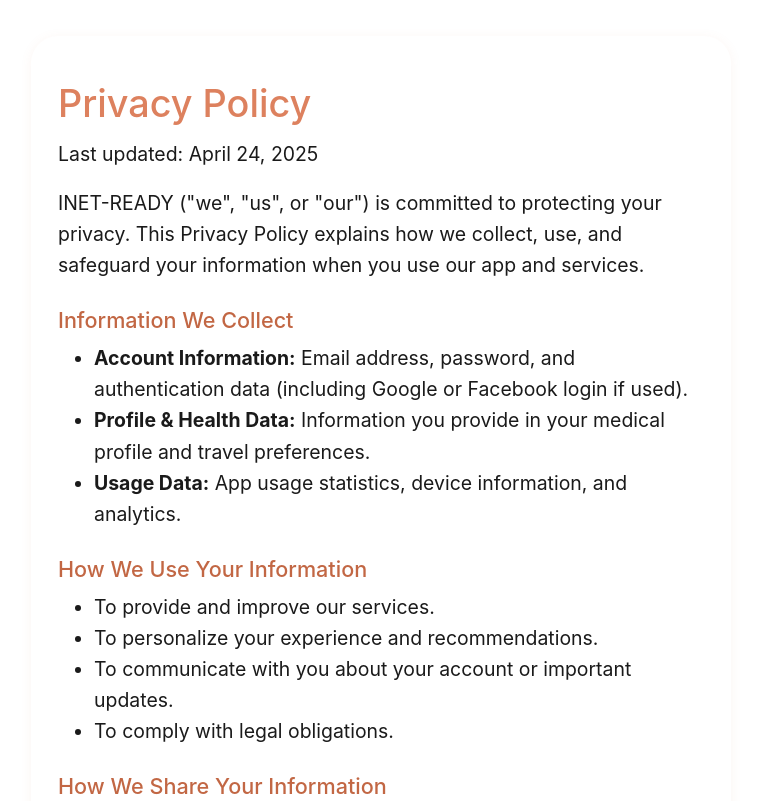
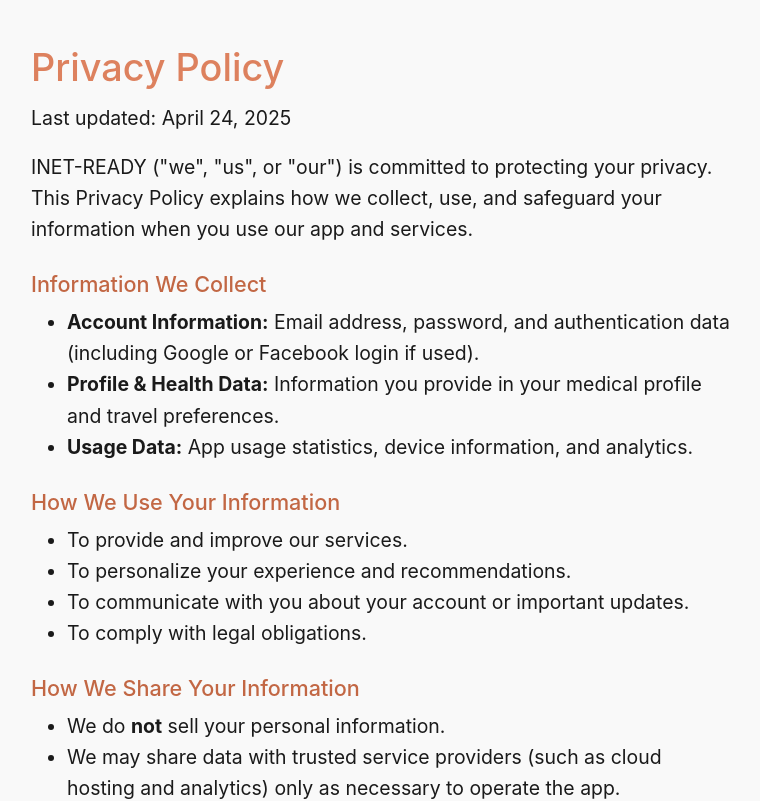
Before and after one commit to bpmiranda3099/INET-READY, a SvelteKit app: page /privacy in a window 1280 px wide. Shown: the top 801 px of the page, without its empty margins (259-1019 px from the left). Built offline with nearby package versions, Linux system fonts and the light colour scheme.

Commit message:
feat: Update Data Deletion instructions and enhance navigation in Privacy and Terms views

```diff
--- a/src/routes/data-deletion/+page.svelte
+++ b/src/routes/data-deletion/+page.svelte
@@ -24,7 +24,6 @@
   <meta name="description" content="How to request deletion of your data from INET-READY." />
 </svelte:head>
 
-<div class="policy-container">
 <h1>Data Deletion Instructions</h1>
 <p>Last updated: April 24, 2025</p>
 <p>
@@ -45,38 +44,48 @@
 <div class="navigation-links">
   <a href="/privacy">View Privacy Policy</a> | <a href="/terms">View Terms of Service</a>
 </div>
-</div>
 
 <style>
-.policy-container {
-  max-width: 700px;
-  margin: 2rem auto;
-  background: #fff;
-  border-radius: 1.5rem;
-  box-shadow: 0 2px 12px rgba(221,129,94,0.08);
-  padding: 2.5rem 1.5rem;
+  :global(body) {
+    display: flex;
+    flex-direction: column;
+    align-items: center;
     color: #1a1a1a;
     font-size: 1.08rem;
+    background-color: #f9f9f9;
   }
-.policy-container h1 {
+
+  h1, h2, p, ol, div {
+    max-width: 700px;
+    width: 100%;
+    margin-left: auto;
+    margin-right: auto;
+  }
+
+  h1 {
     color: #dd815e;
     font-size: 2.1rem;
     margin-bottom: 0.7rem;
+    margin-top: 2.5rem;
   }
-.policy-container h2 {
+
+  h2 {
     color: #c26744;
     font-size: 1.2rem;
     margin-top: 1.5rem;
   }
-.policy-container a {
+
+  a {
     color: #dd815e;
     text-decoration: underline;
   }
+
   .navigation-links {
     margin-top: 2rem;
     padding-top: 1rem;
     border-top: 1px solid #eee;
     text-align: center;
     font-size: 0.9rem;
+    padding-bottom: 2.5rem;
   }
 </style>
--- a/src/routes/privacy/+page.svelte
+++ b/src/routes/privacy/+page.svelte
@@ -30,7 +30,6 @@
   <meta name="description" content={showPrivacyPolicy ? 'Privacy Policy for INET-READY - Your Heat Check for Safe and Informed Travel.' : 'How to request deletion of your data from INET-READY.'} />
 </svelte:head>
 
-<div class="policy-container">
 {#if showDeletionInstructions}
   <div class="breadcrumbs">
     <a href="#" on:click|preventDefault={() => toggleView('privacy')}>Privacy Policy</a> &gt; Data Deletion Instructions
@@ -90,42 +89,55 @@
   <h2>Changes to This Policy</h2>
   <p>We may update this Privacy Policy from time to time. Changes will be posted on this page.</p>
 {/if}
-</div>
 
 <style>
-.policy-container {
-  max-width: 700px;
-  margin: 2rem auto;
-  background: #fff;
-  border-radius: 1.5rem;
-  box-shadow: 0 2px 12px rgba(221,129,94,0.08);
-  padding: 2.5rem 1.5rem;
+  :global(body) {
+    display: flex;
+    flex-direction: column;
+    align-items: center;
     color: #1a1a1a;
     font-size: 1.08rem;
+    background-color: #f9f9f9;
   }
-.policy-container h1 {
+
+  h1, h2, p, ul, ol, div {
+    max-width: 700px;
+    width: 100%;
+    margin-left: auto;
+    margin-right: auto;
+  }
+
+  h1 {
     color: #dd815e;
     font-size: 2.1rem;
     margin-bottom: 0.7rem;
+    margin-top: 2.5rem;
   }
-.policy-container h2 {
+
+  h2 {
     color: #c26744;
     font-size: 1.2rem;
     margin-top: 1.5rem;
   }
-.policy-container a {
+
+  a {
     color: #dd815e;
     text-decoration: underline;
   }
+
   .breadcrumbs {
-  margin-bottom: 1.5rem;
+    max-width: 700px;
+    width: 100%;
+    margin: 2rem auto 1.5rem;
     font-size: 0.9rem;
     color: #666;
   }
+
   .breadcrumbs a {
     color: #dd815e;
     text-decoration: none;
   }
+
   .breadcrumbs a:hover {
     text-decoration: underline;
   }
--- a/src/routes/terms/+page.svelte
+++ b/src/routes/terms/+page.svelte
@@ -30,7 +30,6 @@
   <meta name="description" content={showTerms ? 'Terms of Service for INET-READY - Your Heat Check for Safe and Informed Travel.' : 'How to request deletion of your data from INET-READY.'} />
 </svelte:head>
 
-<div class="policy-container">
 {#if showDeletionInstructions}
   <div class="breadcrumbs">
     <a href="#" on:click|preventDefault={() => toggleView('terms')}>Terms of Service</a> &gt; Data Deletion Instructions
@@ -90,42 +89,55 @@
   <h2>7. Contact</h2>
   <p>For questions about these terms, contact us at <a href="mailto:support@inet-ready.com">support@inet-ready.com</a>.</p>
 {/if}
-</div>
 
 <style>
-.policy-container {
-  max-width: 700px;
-  margin: 2rem auto;
-  background: #fff;
-  border-radius: 1.5rem;
-  box-shadow: 0 2px 12px rgba(221,129,94,0.08);
-  padding: 2.5rem 1.5rem;
+  :global(body) {
+    display: flex;
+    flex-direction: column;
+    align-items: center;
     color: #1a1a1a;
     font-size: 1.08rem;
+    background-color: #f9f9f9;
   }
-.policy-container h1 {
+
+  h1, h2, p, ul, ol, div {
+    max-width: 700px;
+    width: 100%;
+    margin-left: auto;
+    margin-right: auto;
+  }
+
+  h1 {
     color: #dd815e;
     font-size: 2.1rem;
     margin-bottom: 0.7rem;
+    margin-top: 2.5rem;
   }
-.policy-container h2 {
+
+  h2 {
     color: #c26744;
     font-size: 1.2rem;
     margin-top: 1.5rem;
   }
-.policy-container a {
+
+  a {
     color: #dd815e;
     text-decoration: underline;
   }
+
   .breadcrumbs {
-  margin-bottom: 1.5rem;
+    max-width: 700px;
+    width: 100%;
+    margin: 2rem auto 1.5rem;
     font-size: 0.9rem;
     color: #666;
   }
+
   .breadcrumbs a {
     color: #dd815e;
     text-decoration: none;
   }
+
   .breadcrumbs a:hover {
     text-decoration: underline;
   }
```
Lines whose indentation alone changed are shown as unchanged.
